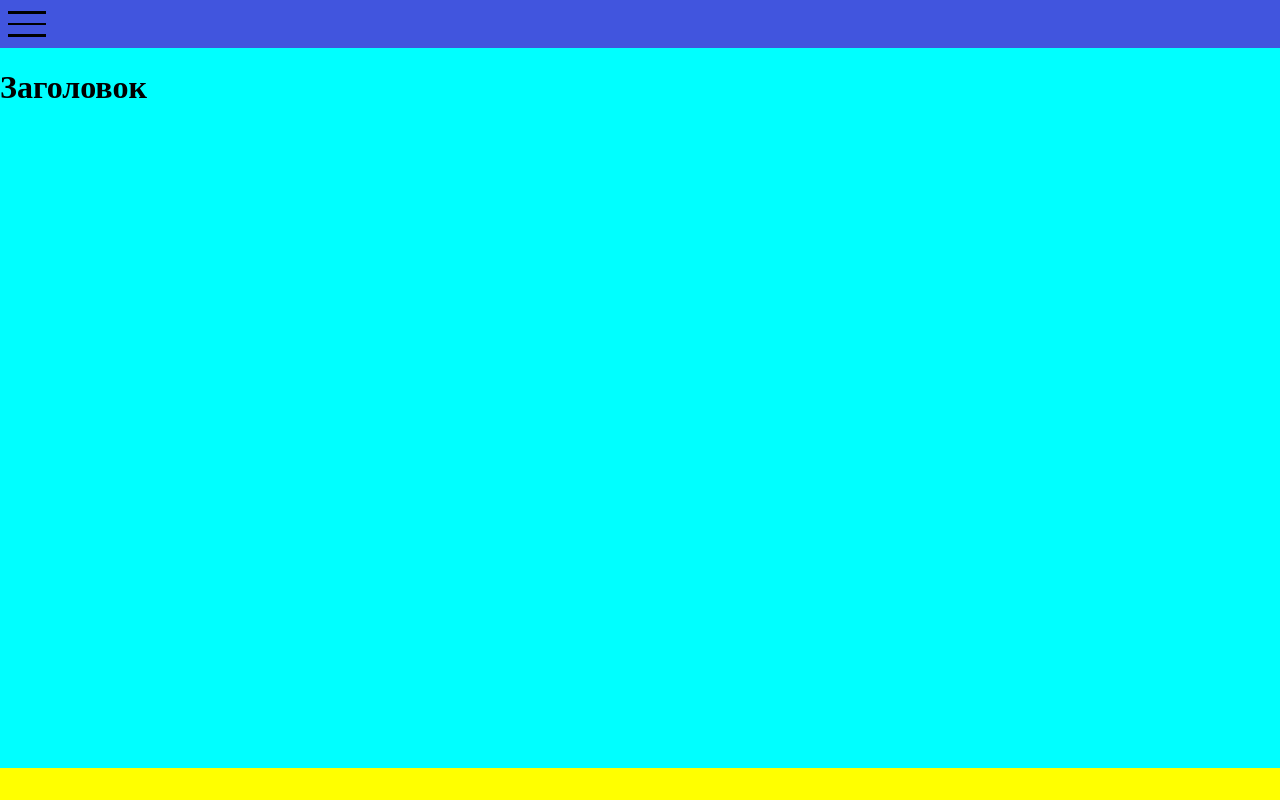
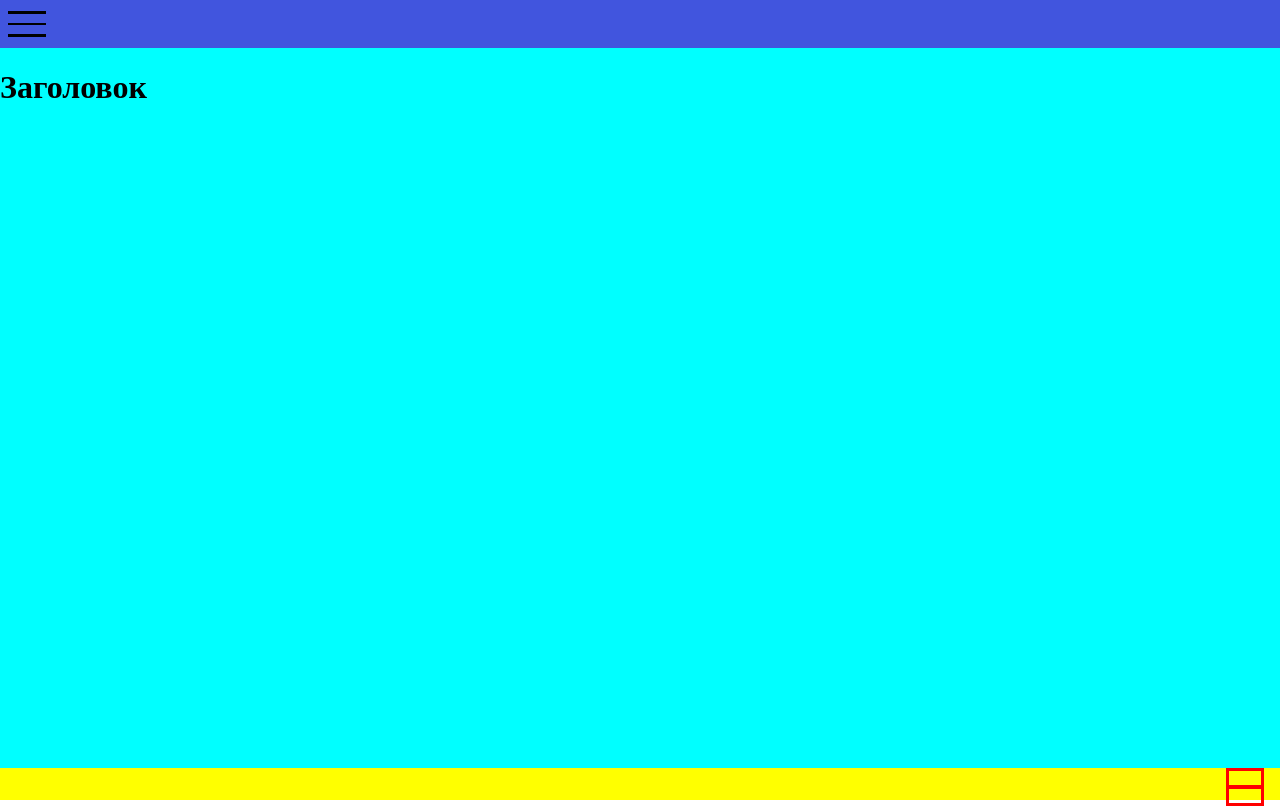
Before and after one commit to Red-Sock/rscli, a React (Vite) app: page / in a window 1280 px wide. Built offline with nearby package versions, Linux system fonts and the light colour scheme.

Commit message:
thing getting annoing

```diff
--- a/src/components/burger/burger.module.css
+++ b/src/components/burger/burger.module.css
@@ -1,12 +1,15 @@
 .Burger {
+    cursor: pointer;
     box-sizing: border-box;
 
     width: 100%;
     height: 100%;
+
     display: flex;
     flex-flow: column;
     justify-content: space-evenly;
     align-items: center;
+
     transition: all .2s ease-in-out;
 }
 
--- a/src/sections/content/content.module.css
+++ b/src/sections/content/content.module.css
@@ -1,5 +1,7 @@
 .ContentDisplay {
     position: absolute;
+    overflow: scroll;
+
     height: 100%;
     width: 100%;
     background-color: aqua;
--- a/src/sections/footer/footer.module.css
+++ b/src/sections/footer/footer.module.css
@@ -3,4 +3,40 @@
 
     max-height: 2em;
     background-color: yellow;
+
+    display: flex;
+    flex-direction: row-reverse;
+    align-items: center;
+    flex-wrap: wrap;
 }
+
+
+.OpenButton {
+    margin-right: 1em;
+
+    width: 2em;
+    height: 100%;
+
+    display: flex;
+    align-items: center;
+
+    border: red solid;
+}
+
+.OpenButtonLeftLine {
+    width: 100%;
+    height: 0.2em;
+
+    /*transform: rotate(-45deg);*/
+
+    background: red;
+}
+
+.OpenButtonRightLine {
+    width: 100%;
+    height: 0.2em;
+
+    /*transform: rotate(45deg);*/
+
+    background: red;
+}
--- a/src/sections/footer/footer.tsx
+++ b/src/sections/footer/footer.tsx
@@ -1,9 +1,25 @@
 import cls from './footer.module.css';
 
+import {useState} from "react";
+
+import {motion} from 'framer-motion';
+
 export function Footer() {
+    const [isOpen, setIsOpen] = useState(false)
+
     return (
-        <div className={cls.Footer}>
+        <motion.div
+            layout
+            className={cls.Footer}
+            data-isOpen={isOpen}
+        >
+            <div
+                onClick={() => setIsOpen(!isOpen)}
+                className={cls.OpenButton}>
+                <div className={cls.OpenButtonLeftLine}/>
+                <div className={cls.OpenButtonRightLine}/>
 
-        </div>
+            </div>
+        </motion.div>
     );
 }
--- a/src/sections/sidebar/sidebar.module.css
+++ b/src/sections/sidebar/sidebar.module.css
@@ -1,5 +1,7 @@
 .Sidebar {
     position: relative;
+    overflow: scroll;
+
     width: 20vw;
     height: 100%;
     background: linear-gradient(180deg, rgba(65, 85, 222,0.5) 0%, rgba(56,77,227,0.5) 10%, rgba(0, 128, 255, 0.5) 100%);
```
